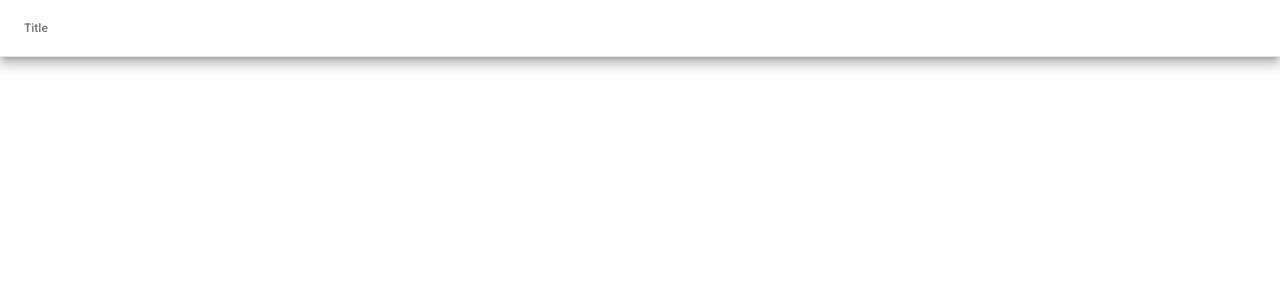
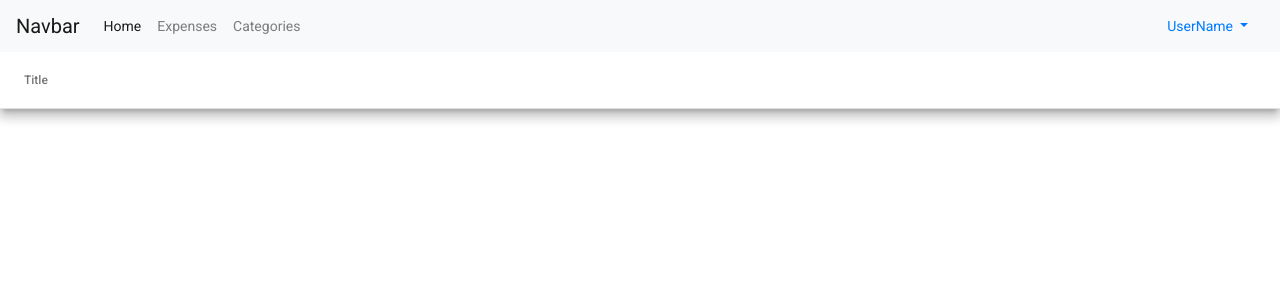
Before and after one commit to taras-gr/MyFinanceUI, an Angular app: page /1/categories in a window 1280 px wide. Shown: the top 300 px of the page. Built offline with nearby package versions, Linux system fonts and the light colour scheme; no server answers; sample sign-in values are in the browser's storage.

Commit message:
Added navbar panel

```diff
--- a/src/app/app.module.ts
+++ b/src/app/app.module.ts
@@ -32,6 +32,7 @@
 import { CategoriesComponent } from './categories/categories.component';
 import { MatSortModule } from '@angular/material/sort';
 import { CreatedSnackBarComponent } from './expenses/created-snack-bar/created-snack-bar.component';
+import { NavbarComponent } from './navbar/navbar.component';
 
 @NgModule({
   declarations: [
@@ -42,7 +43,8 @@
     UserPageComponent,
     ExpensesComponent,
     CategoriesComponent,
-    CreatedSnackBarComponent
+    CreatedSnackBarComponent,
+    NavbarComponent
   ],
   imports: [
     BrowserModule,
--- a/src/app/categories/categories.component.html
+++ b/src/app/categories/categories.component.html
@@ -1,3 +1,4 @@
+<app-navbar></app-navbar>
 <table mat-table [dataSource]="dataSource" class="mat-elevation-z8">
 
     <!--- Note that these columns can be defined in any order.
--- a/src/app/expenses/expenses.component.html
+++ b/src/app/expenses/expenses.component.html
@@ -1,3 +1,4 @@
+<app-navbar></app-navbar>
 <div id="inputNewExpense">
   <form [formGroup]="userService.expenseToAddModel" >
     <div id="wrapperForTextInput">
--- /dev/null
+++ b/src/app/navbar/navbar.component.html
@@ -0,0 +1,30 @@
+<nav class="navbar navbar-expand-lg navbar-light bg-light">
+    <a class="navbar-brand" href="#">Navbar</a>
+    <button class="navbar-toggler" type="button" data-toggle="collapse" data-target="#navbarSupportedContent" aria-controls="navbarSupportedContent" aria-expanded="false" aria-label="Toggle navigation">
+      <span class="navbar-toggler-icon"></span>
+    </button>
+
+    <div class="collapse navbar-collapse" id="navbarSupportedContent">
+      <ul class="navbar-nav mr-auto">
+        <li class="nav-item active">
+          <a class="nav-link" href="#">Home <span class="sr-only">(current)</span></a>
+        </li>
+        <li class="nav-item">
+            <a class="nav-link" href="{{userName}}/expenses">Expenses</a>
+        </li>
+        <li class="nav-item">
+            <a class="nav-link" href="{{userName}}/categories">Categories</a>
+        </li>
+      </ul>
+      <div class="my-2 my-lg-0">
+        <a class="nav-link dropdown-toggle" href="#" id="navbarDropdown" role="button" data-toggle="dropdown" aria-haspopup="true" aria-expanded="false">
+            UserName
+          </a>
+          <div class="dropdown-menu" aria-labelledby="navbarDropdown">
+            <a class="dropdown-item" href="userpage">Cabinet</a>
+            <div class="dropdown-divider"></div>
+                <a class="dropdown-item" href="#" (onclick)="onLogOut()">Log out</a>
+          </div>
+      </div>
+    </div>
+  </nav>
--- /dev/null
+++ b/src/app/navbar/navbar.component.ts
@@ -0,0 +1,24 @@
+import { Component, OnInit } from '@angular/core';
+import { Router } from '@angular/router';
+
+@Component({
+  selector: 'app-navbar',
+  templateUrl: './navbar.component.html',
+  styleUrls: ['./navbar.component.css']
+})
+export class NavbarComponent implements OnInit {
+  userName = localStorage.getItem('userName');
+
+  constructor(private router: Router) { }
+
+  ngOnInit(): void {
+  }
+
+  onLogOut() {
+    localStorage.removeItem('userName');
+    localStorage.removeItem('token');
+    console.log(localStorage.getItem('token'));
+    this.router.navigateByUrl('/');
+  }
+
+}
--- a/src/app/user-page/user-page.component.html
+++ b/src/app/user-page/user-page.component.html
@@ -1,3 +1,4 @@
+<app-navbar></app-navbar>
 <mat-list>
   <mat-list-item>{{ formModel.UserName }}</mat-list-item>
     <mat-divider></mat-divider>
```
Also changed, not shown: src/app/navbar/navbar.component.css (added).
